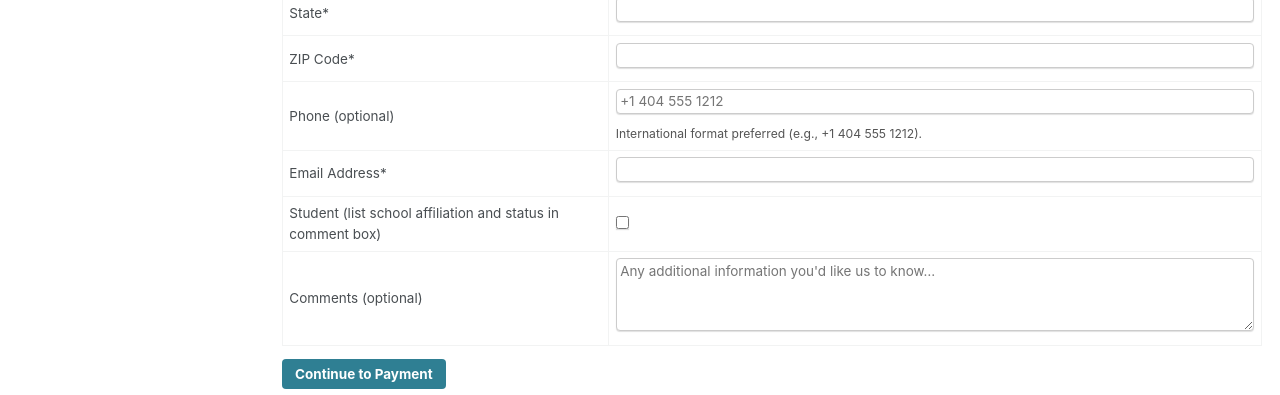
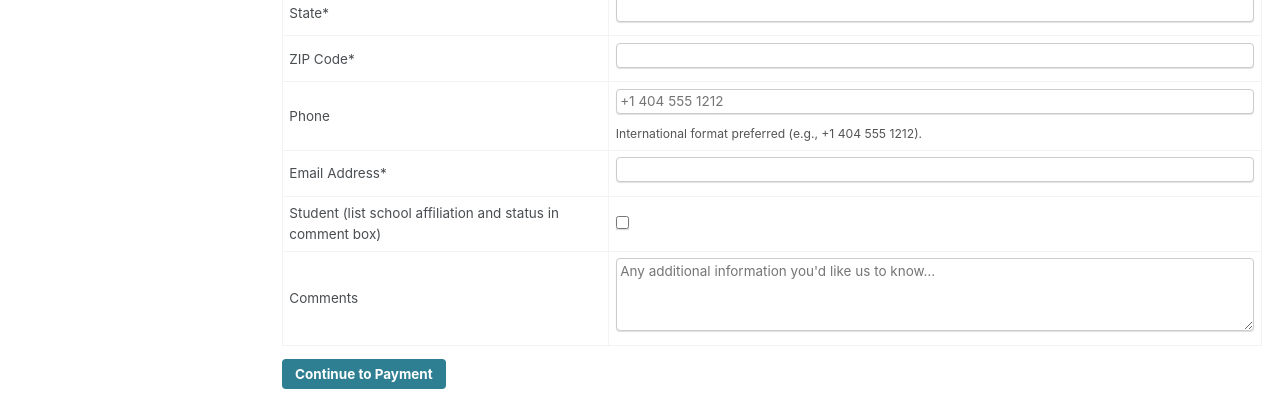
Before and after one commit to naaseweb/naaseweb.github.io, a Jekyll site: the page built from form/index.html, in a window 1280 px wide and 1161 px high. Shown: the part 517-912 px from the top of the window. Built offline with Jekyll 4.4.1, drawn with Linux system fonts in a browser that asks for light colours; a script bundle is joined from its source files by our own code; library files that are not in the unit come from our copies.

Commit message:
Update index.html

```diff
--- a/form/index.html
+++ b/form/index.html
@@ -23,7 +23,7 @@ published: true
       <tr><td>State*</td><td><input maxlength="2" name="State" size="2" type="text" required></td></tr>
       <tr><td>ZIP Code*</td><td><input maxlength="10" name="ZIP" size="10" type="text" required></td></tr>
       <tr>
-  <td>Phone (optional)</td>
+  <td>Phone</td>
   <td>
     <input
       name="Phone"
@@ -40,7 +40,7 @@ published: true
       <tr><td>Email Address*</td><td><input maxlength="256" name="mailfrom" size="30" type="email" required></td></tr>
       <tr><td>Student (list school affiliation and status in comment box)</td><td><input name="Student" type="checkbox" value="Yes"></td></tr>
       <tr>
-  <td>Comments (optional)</td>
+  <td>Comments</td>
   <td>
     <textarea
       name="Comments"
```
